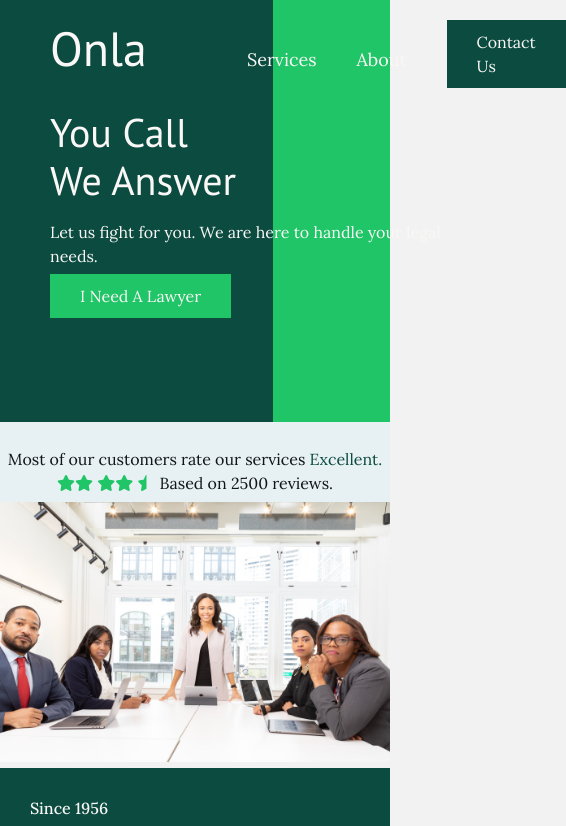
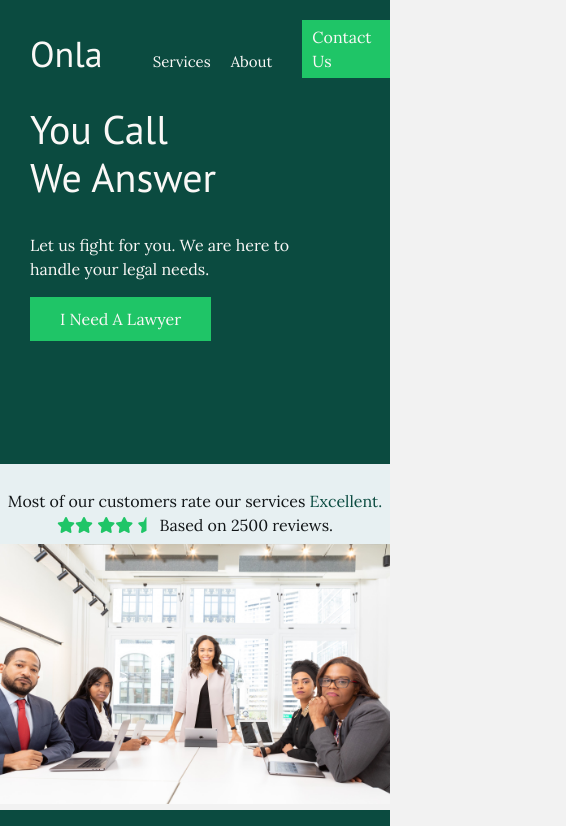
Before and after one commit to mikenjuki/Onla, a plain HTML site: page index.html in a window 390 px wide. Shown: the top 826 px of the page, 566 px wide, since content can reach past the window. Drawn offline with Linux system fonts and the light colour scheme.

Commit message:
Header mobile responsiveness

```diff
--- a/moblie.css
+++ b/moblie.css
@@ -1,3 +1,55 @@
+/* Header */
+#main-header {
+  background: var(--primary-400);
+  height: 55vh;
+}
+
+#main-header .container {
+  display: flex;
+  flex-direction: row;
+}
+
+#main-header .container .left-container {
+  padding-left: 30px;
+  margin-right: 10px;
+  width: 330px;
+}
+
+#main-header .container .left-container .left-container-nav .logo {
+  margin-right: 50px;
+  font-size: 18px;
+}
+
+#main-header .container .left-container .left-container-nav a:not(.logo) {
+  font-size: 15px;
+  margin-right: 20px;
+}
+
+#main-header .container .right-container .right-container-nav {
+  align-items: baseline;
+}
+
+#main-header .container .right-container .right-container-nav a {
+  padding: 5px 10px !important;
+  background: var(--primary-color);
+}
+
+#main-header .container .left-container .left-container-content {
+  padding-top: 20px;
+  margin-top: 10px;
+  margin-bottom: 10px;
+}
+
+#main-header .container .left-container .left-container-content h1 {
+  margin-bottom: 2rem;
+}
+
+#main-header .container .left-container .left-container-content p {
+  margin-bottom: 1rem;
+  padding-right: 0;
+}
+
+/* Services */
 #services .services-content .services-cards {
   display: flex;
   flex-direction: column;
--- a/style.css
+++ b/style.css
@@ -52,13 +52,13 @@ img {
 #main-header {
   height: 100vh;
   background: linear-gradient(90deg, #0b4b40 70%, #1fc567 30%);
-  /* overflow: hidden; */
 }
 
 #main-header .container {
   display: grid;
   position: relative;
   grid-template-columns: 7fr 3fr;
+  align-items: baseline;
 }
 
 #main-header .container .left-container {
```
